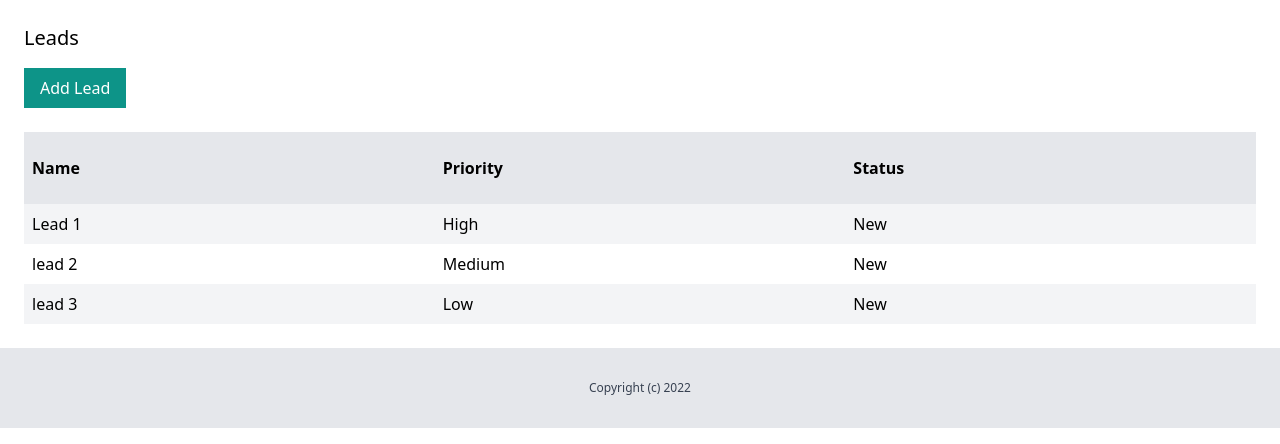
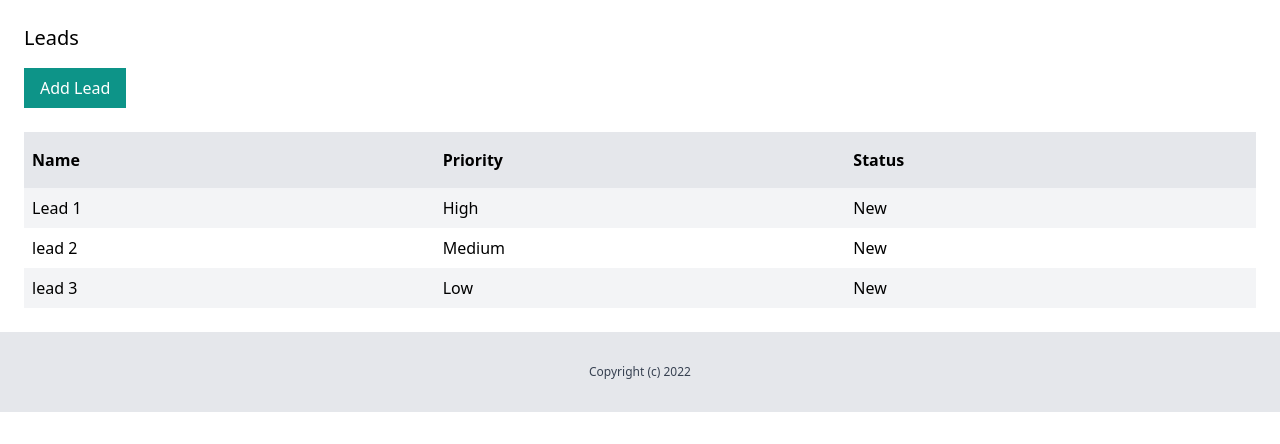
Before and after one commit to stephen-lakes/crm, a Django app: page /dashboard/leads/ in a window 1280 px wide. Shown: the part 64-508 px from the top of the page. Run offline with Django 4.2, Linux system fonts and the light colour scheme; a user stored in the database is signed in; data comes from the database, SQL or seed files in the repository; some libraries are stand-ins or nearby versions.

Commit message:
changed the padding class for the heading

```diff
--- a/lead/templates/lead/leads_list.html
+++ b/lead/templates/lead/leads_list.html
@@ -11,9 +11,9 @@
         {% if leads %}
 
             <div class="mt-6 flex justify-between">
-                <p class="py-6 px-2 bg-gray-200 font-semibold w-full">Name</p>
-                <p class="py-6 px-2 bg-gray-200 font-semibold w-full">Priority</p>
-                <p class="py-6 px-2 bg-gray-200 font-semibold w-full">Status</p>
+                <p class="py-4 px-2 bg-gray-200 font-semibold w-full">Name</p>
+                <p class="py-4 px-2 bg-gray-200 font-semibold w-full">Priority</p>
+                <p class="py-4 px-2 bg-gray-200 font-semibold w-full">Status</p>
             </div>
 
             {% for lead in leads %}
```
